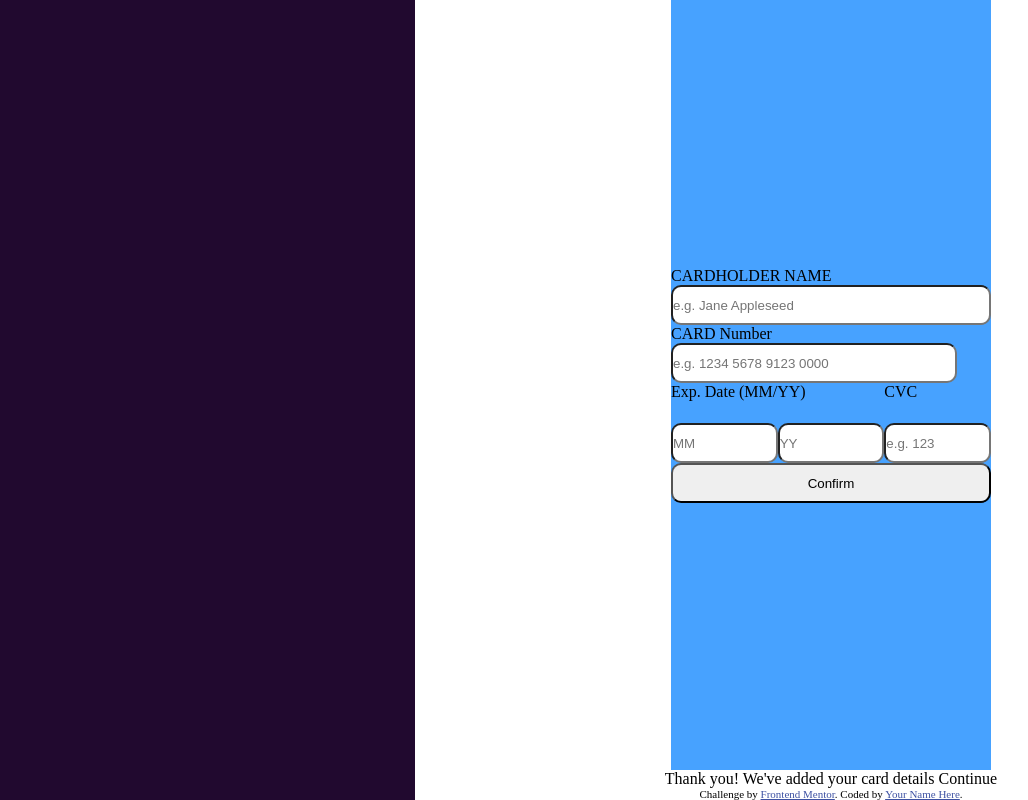
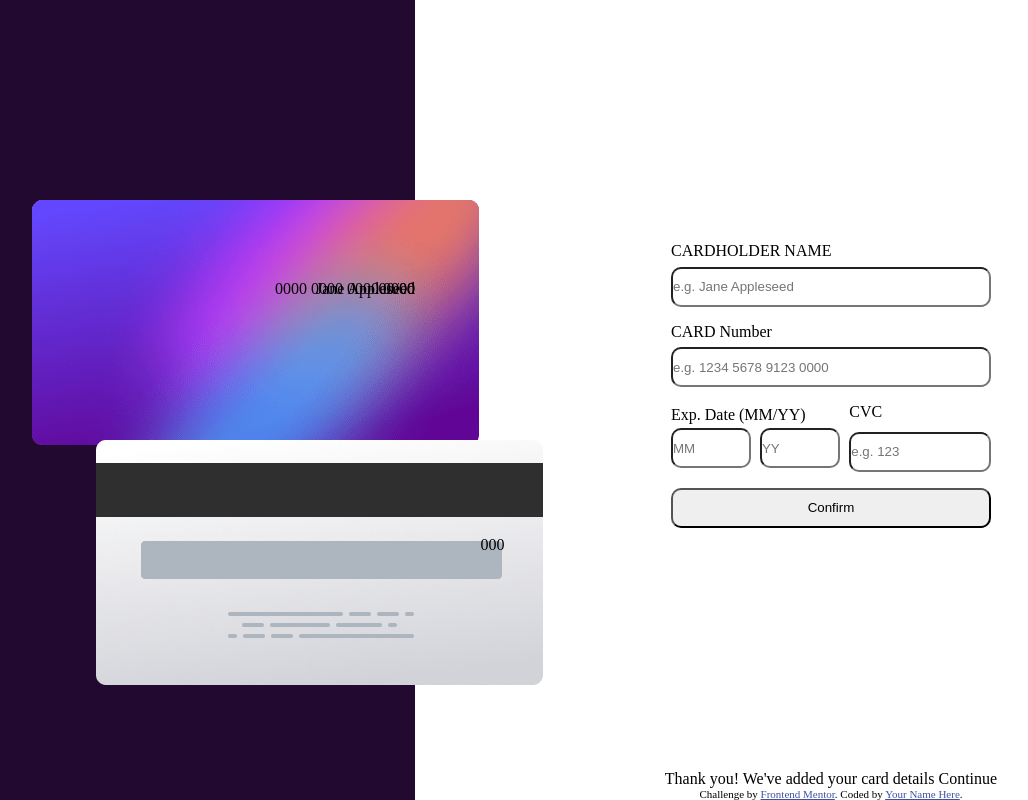
Before and after one commit to jameshsousa/interactive-card, a plain HTML site: page src/index.html in a window 1280 px wide. Shown: the whole page, without its empty margins (33-1061 px from the left). Drawn offline with Linux system fonts and the light colour scheme.

Commit message:
applying SCSS on the card and the web page

```diff
--- a/src/css/style.scss
+++ b/src/css/style.scss
@@ -6,7 +6,6 @@
     align-items: $align-items;
     flex-direction: $flex-direction;
 }
-
 
 
 * {
@@ -42,11 +41,12 @@ body {
     background-color: $whitecolor;
     width: 65vw;
     height: 100vh;
+
     .form {
         @include flexCenter(center, column, start);
         width: 25vw;
         height: 100vh;
-        background-color: $lightbluecolor;
+
         label {
             height: 5vh;
         }
@@ -56,18 +56,50 @@ body {
             border-radius: 10px;
         }
 
+        .number {
+            width: 100%;
+            input {
+                margin-bottom: 5%;
+                margin-top: 2%;
+            }
+
+        }
+
+        .name {
+            width: 100%;
+            input {
+                margin-bottom: 5%;
+                margin-top: 2%;
+            }
+        }
+
         .card {
             @include flexCenter(start, row, center);
+            margin-bottom: 5%;
+
+            input {
+                width: 100%;
+            }
 
             .expire {
                 @include flexCenter(center, column, start);
+
                 .month-year {
                     @include flexCenter(start, row, end);
+                    margin-top: -10%;
+                    width: 95%;
+                    gap: 5%;
                 }
 
             }
             .cvc {
                 @include flexCenter(end, column, start);
+                width: 90%;
+                input {
+                    margin-top: -8%;
+                    gap: 5%;
+                }
+
             }
         }
 
@@ -78,22 +110,31 @@ body {
 .card-front {
     @include flexCenter(center, row, center);
     img {
-        position: absolute;
+        position:absolute;
+        top: 25%;
+        right: 60%;
     }
     span {
-        position: relative;
+        position:absolute;
+        top: 35%;
+        right: 65%;
     }
-    display: none;
+
 }
 
 .card-back {
     @include flexCenter(center, row, center);
     img {
-        position: absolute;
+        position:absolute;
+        top: 55%;
+        right: 55%;
 
     }
     span {
-        position: relative;
+        position:absolute;
+        top: 67%;
+        right: 58%;
+
     }
-    display: none;
+
 }
--- a/src/index.html
+++ b/src/index.html
@@ -19,8 +19,9 @@
   <div class="container">
 
     <div class="purple">
+
       <div class="card-front">
-        <img src="images/bg-card-front.png" alt="image of card">
+        <img src="images/bg-card-front.png">
         <span>0000 0000 0000 0000</span>
         <span>Jane Appleseed</span>
         <span>00/00</span>
@@ -50,11 +51,14 @@
     <div class="card">
 
           <div class="expire">
-          <label>Exp. Date (MM/YY)</label> <div class="month-year"><input type="number" placeholder="MM"> <input type="number" placeholder="YY"></div>
+          <label>Exp. Date (MM/YY)</label>
+          <div class="month-year"><input type="number" placeholder="MM"> <input type="number" placeholder="YY"></div>
           </div>
 
+
           <div class="cvc">
-          <label>CVC</label><input type="number" placeholder="e.g. 123">
+          <label>CVC</label>
+          <input type="number" placeholder="e.g. 123">
           </div>
 
     </div>
```
Also changed, not shown: src/css/style.css, 1 other file. Lines whose indentation alone changed are shown as unchanged.
